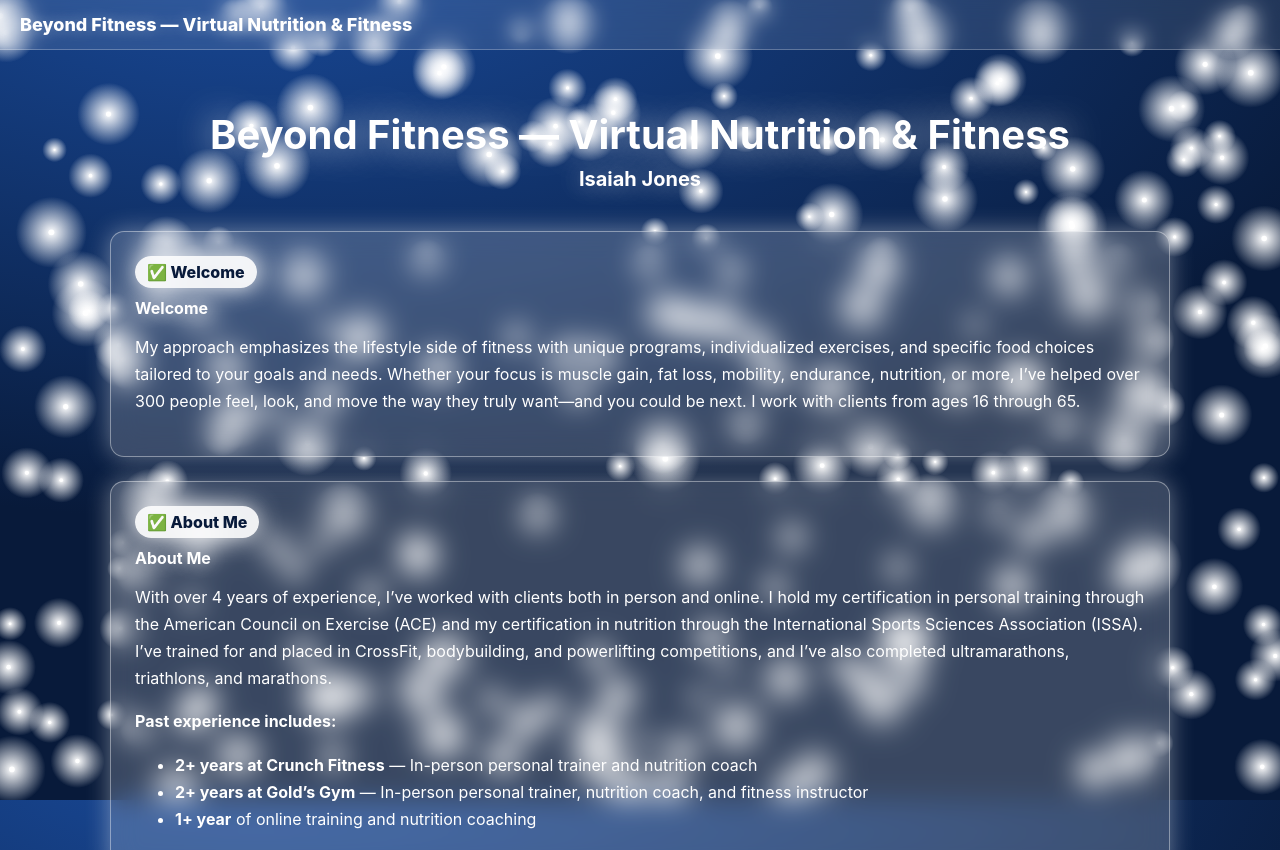
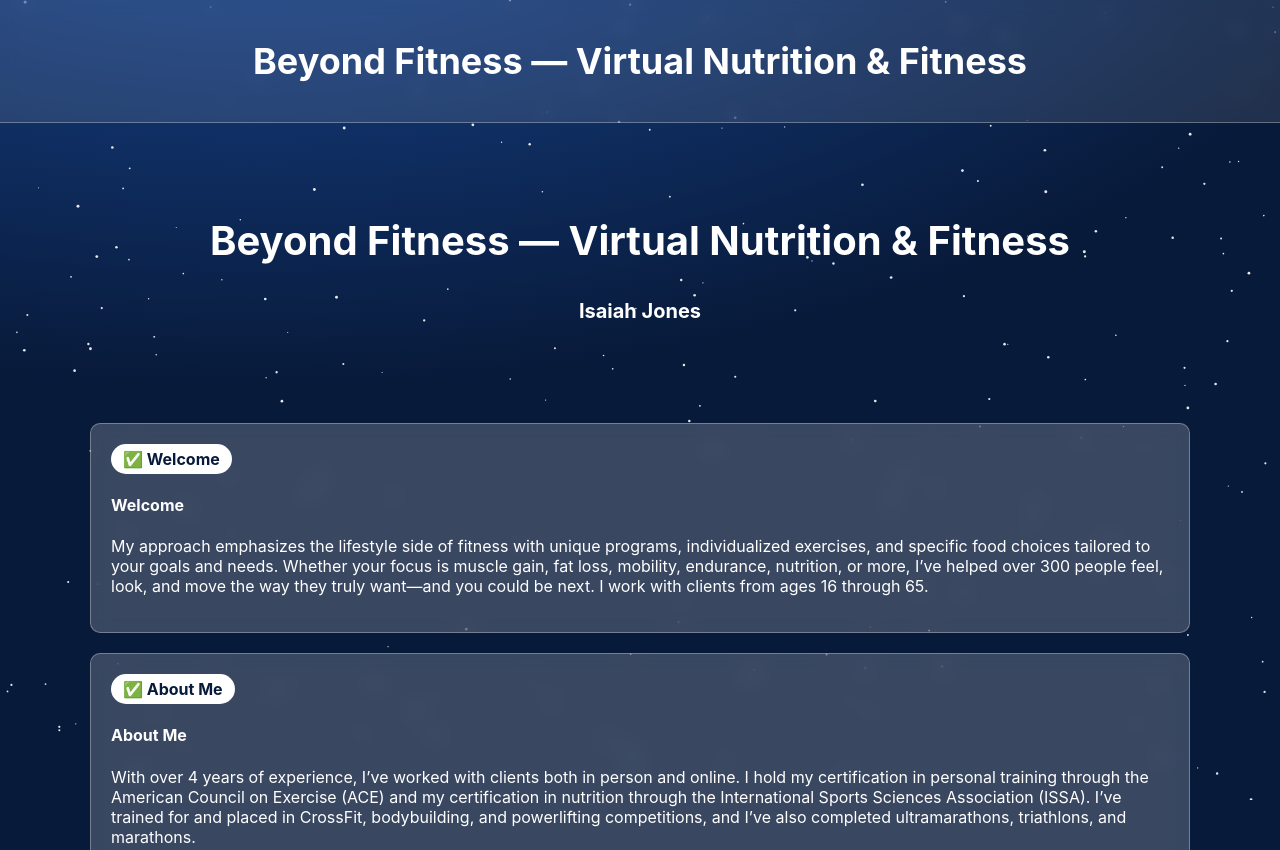
Before and after one commit to Isaiah0jones/Isaiahjones-site-, a plain HTML site: page indexx .html in a window 1280 px wide. Shown: the top 850 px of the page. Drawn offline with Linux system fonts and the light colour scheme.

Commit message:
Add files via upload

```diff
--- a/script.js
+++ b/script.js
@@ -1,55 +1,43 @@
-// Year
-document.addEventListener('DOMContentLoaded', () => {
-  const y = document.getElementById('y');
-  if (y) y.textContent = new Date().getFullYear();
-});
+// Sparkles (smaller size version)
+const canvas = document.getElementById("sparkles");
+const ctx = canvas.getContext("2d");
 
-// Sparkles (dense, white, medium-paced)
-(() => {
-  const canvas = document.getElementById('sparkles');
-  if (!canvas) return;
-  const ctx = canvas.getContext('2d');
 let w, h;
-
-  function resize(){
+function resize() {
   w = canvas.width = window.innerWidth;
   h = canvas.height = window.innerHeight;
 }
 resize();
-  window.addEventListener('resize', resize);
+window.addEventListener("resize", resize);
 
 const count = 250;
-  const particles = Array.from({length:count}, () => ({
-    x: Math.random()*w,
-    y: Math.random()*h,
-    r: Math.random()*2 + 1,
-    a: Math.random()*Math.PI*2,
-    s: Math.random()*0.7 + 0.4
+const particles = Array.from({ length: count }, () => ({
+  x: Math.random() * w,
+  y: Math.random() * h,
+  r: Math.random() * 1 + 0.5, // MUCH smaller sparkles
+  a: Math.random() * Math.PI * 2,
+  s: Math.random() * 0.7 + 0.3
 }));
 
-  function tick(){
-    ctx.clearRect(0,0,w,h);
-    particles.forEach(p=>{
-      p.a += 0.003;
+function animate() {
+  ctx.clearRect(0, 0, w, h);
+  particles.forEach(p => {
+    p.a += 0.002;
     p.x += Math.cos(p.a) * p.s;
     p.y += Math.sin(p.a) * p.s;
 
-      if(p.x<0)p.x=w; if(p.x>w)p.x=0; if(p.y<0)p.y=h; if(p.y>h)p.y=0;
+    if (p.x < 0) p.x = w;
+    if (p.x > w) p.x = 0;
+    if (p.y < 0) p.y = h;
+    if (p.y > h) p.y = 0;
 
-      const g = ctx.createRadialGradient(p.x,p.y,0,p.x,p.y,p.r*12);
-      g.addColorStop(0,'rgba(255,255,255,1)');
-      g.addColorStop(1,'rgba(255,255,255,0)');
-      ctx.fillStyle = g;
+    ctx.fillStyle = "rgba(255,255,255,0.9)";
     ctx.beginPath();
-      ctx.arc(p.x,p.y,p.r*12,0,Math.PI*2);
-      ctx.fill();
-
-      ctx.fillStyle = 'rgba(255,255,255,1)';
-      ctx.beginPath();
-      ctx.arc(p.x,p.y,p.r,0,Math.PI*2);
+    ctx.arc(p.x, p.y, p.r, 0, Math.PI * 2);
     ctx.fill();
   });
-    requestAnimationFrame(tick);
+
+  requestAnimationFrame(animate);
 }
-  tick();
-})();
+
+animate();
--- a/style.css
+++ b/style.css
@@ -1,54 +1,70 @@
-:root{
-  --blue-900:#081a3a;
-  --blue-600:#1a4c9e;
+body {
+  margin: 0;
+  font-family: -apple-system, BlinkMacSystemFont, "Segoe UI", Roboto, sans-serif;
+  background: radial-gradient(1200px 600px at 20% -10%, #1a4c9e, #081a3a);
+  color: white;
+  overflow-x: hidden;
 }
-*{box-sizing:border-box}
-html,body{margin:0;padding:0;height:100%;scroll-behavior:smooth}
-body{
-  font-family:-apple-system,BlinkMacSystemFont,"Segoe UI",Roboto,"Helvetica Neue",Arial,sans-serif;
-  color:#fff;
-  background: radial-gradient(1200px 600px at 20% -10%, var(--blue-600), var(--blue-900));
-  overflow-x:hidden;
-  position:relative;
+
+#sparkles {
+  position: fixed;
+  top: 0;
+  left: 0;
+  width: 100vw;
+  height: 100vh;
+  pointer-events: none;
 }
-/* Sparkles canvas */
-#sparkles{position:fixed;inset:0;z-index:0;pointer-events:none}
 
-/* Header */
-header{
-  position: sticky; top: 0; z-index: 10;
-  background: rgba(255,255,255,0.10);
+header {
+  position: sticky;
+  top: 0;
+  background: rgba(255,255,255,0.1);
+  padding: 15px;
+  text-align: center;
+  font-size: 18px;
+  font-weight: bold;
+  backdrop-filter: blur(8px);
+  border-bottom: 1px solid rgba(255,255,255,0.3);
+}
+
+.hero {
+  text-align: center;
+  padding: 60px 20px;
+}
+
+.hero h2 {
+  font-size: 40px;
+}
+
+.hero h3 {
+  font-size: 20px;
+}
+
+.content {
+  max-width: 1100px;
+  margin: 0 auto;
+  padding: 20px;
+}
+
+.card {
+  background: rgba(255,255,255,0.2);
   backdrop-filter: blur(10px);
-  border-bottom: 1px solid rgba(255,255,255,0.25);
-  padding: 14px 20px;
+  padding: 20px;
+  border-radius: 10px;
+  margin-bottom: 20px;
+  border: 1px solid rgba(255,255,255,0.3);
 }
-header h1{margin:0;font-size:18px;font-weight:800;text-shadow:0 0 14px rgba(255,255,255,.35)}
 
-/* Hero (exactly two lines) */
-.hero{max-width:1100px;margin:0 auto;padding:60px 20px 20px;text-align:center;position:relative;z-index:1}
-.hero h2{margin:0 0 8px 0;font-size:40px;text-shadow:0 0 35px rgba(255,255,255,.7)}
-.hero h3{margin:0;font-size:20px;text-shadow:0 0 25px rgba(255,255,255,.6)}
+.tag {
+  display: inline-block;
+  padding: 5px 12px;
+  background: white;
+  color: #081a3a;
+  border-radius: 20px;
+  font-weight: bold;
+}
 
-/* Content */
-.content{max-width:1100px;margin:0 auto;padding:20px;display:grid;grid-template-columns:1fr;gap:24px;position:relative;z-index:1}
-.card{
-  background: rgba(255,255,255,0.20);
-  border: 1px solid rgba(255,255,255,0.40);
-  border-radius: 14px;
-  backdrop-filter: blur(14px);
-  padding: 24px;
-  box-shadow: 0 0 25px rgba(255,255,255,0.40);
+.social a {
+  color: white;
+  text-decoration: underline;
 }
-.tag{
-  display:inline-block;padding:6px 12px;border-radius:999px;
-  background:rgba(255,255,255,0.92);color:#081a3a;font-weight:800;margin-bottom:10px;
-  box-shadow:0 0 25px rgba(255,255,255,0.9)
-}
-h4{margin:0 0 10px 0;text-shadow:0 0 18px rgba(255,255,255,.65)}
-p, li{font-size:16px;line-height:1.7}
-ol{padding-left:18px}
-
-/* Footer + helpers */
-footer{padding:40px 20px 70px;text-align:center;color:#dfe7ff;border-top:1px solid rgba(255,255,255,.25);background:linear-gradient(180deg, rgba(12,22,50,0.35), rgba(12,22,50,0.7))}
-.mono{font-family:ui-monospace,Menlo,Consolas,monospace;font-size:12px;opacity:.9}
-.social a{color:#fff;text-decoration:underline}
```
Also changed, not shown: index.html (added, +82 -0 lines). Lines whose indentation alone changed are shown as unchanged.
